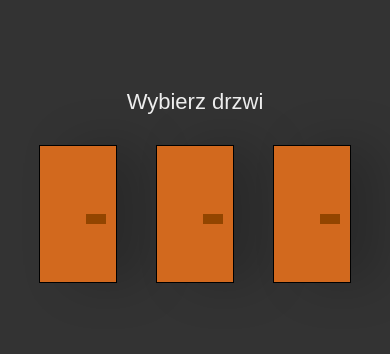
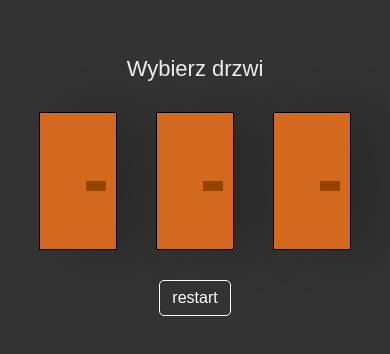
Before and after one commit to toniemati/doors-game, a plain HTML site: page index.html in a window 390 px wide. Shown: the part 236-590 px from the top of the page. Drawn offline with Linux system fonts and the light colour scheme.

Commit message:
back with restart button cus of mobile

```diff
--- a/app.js
+++ b/app.js
@@ -85,8 +85,6 @@ const checkWin = () => {
   if (win) wins++;
   winRatio = (wins / game * 100)
   text.textContent = (win ? 'Wygrałeś' : 'Przegrałeś') + ` ${wins} / ${game}, win ratio: ${winRatio.toFixed()}%`;
-
-  setTimeout(newGame, 2000);
 }
 
 const revealAll = () => {
--- a/index.html
+++ b/index.html
@@ -30,6 +30,8 @@
         <div class="door__inside"></div>
       </div>
     </div>
+
+    <button onclick="newGame()">restart</button>
   </div>
 </body>
 
--- a/styles.css
+++ b/styles.css
@@ -96,3 +96,24 @@ body {
   transform: translate(-50%, -50%);
   font-size: 44px;
 }
+
+button {
+  border: none;
+  outline: none;
+  background: none;
+  padding: 0.5rem 0.75rem;
+
+  font-family: sans-serif;
+  font-size: 16px;
+  border: 1px solid white;
+  border-radius: 5px;
+  color: white;
+  cursor: pointer;
+  transition: all 0.2s ease-in-out;
+}
+
+button:hover,
+button:active {
+color: #c70000;;
+border-color: #c70000;;
+}
```
